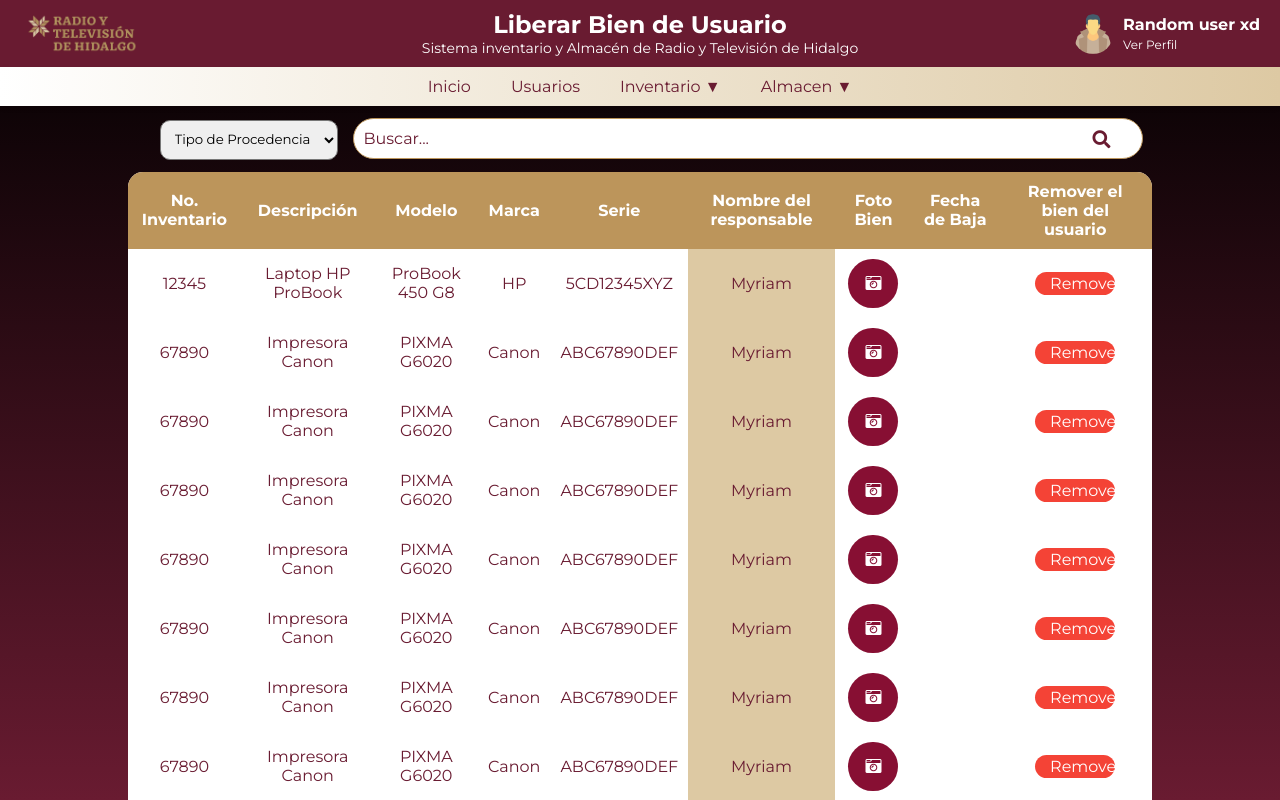
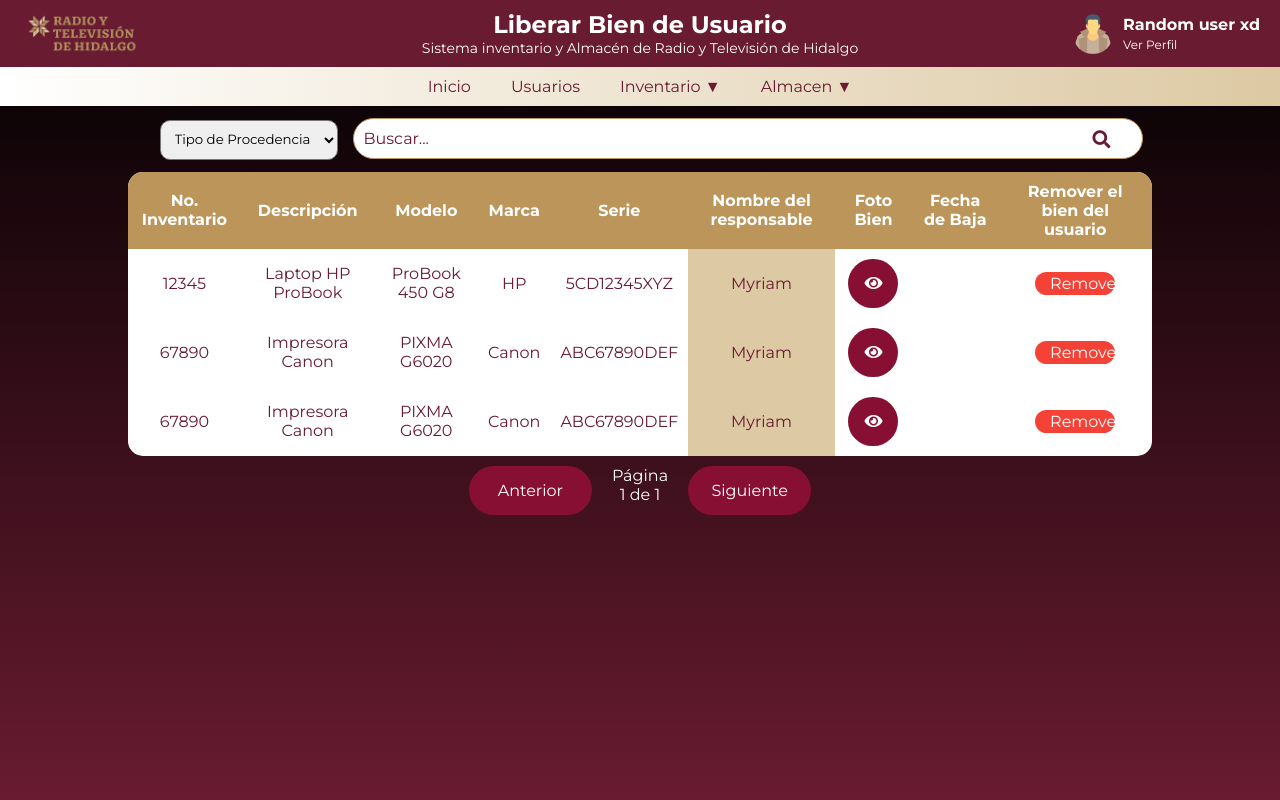
Before and after one commit to CrisOjeda9/almacenes-inventario-vue, a Vue app: page /liberarbien in a window 1280 px wide. Built offline with nearby package versions, Linux system fonts and the light colour scheme.

Commit message:
Actualizaciones de vistas

```diff
--- a/src/components/bajas.vue
+++ b/src/components/bajas.vue
@@ -128,11 +128,9 @@
                             </a>
                         </td>
                         <td>
-                            <a :href="'/ruta/del/archivo/' + bajas.fotoBien" download>
-                                <button class="btn-download">
-                                    <i class="fas fa-camera-retro"></i> <!-- Icon for photo -->
-                                </button>
-                            </a>
+                            <button @click="openModal(baja.fotoBien)" class="btn-download">
+                                <i class="fas fa-eye"></i>
+                            </button>
                         </td>
 
                     </tr>
@@ -145,7 +143,23 @@
                 <button :disabled="currentPage === totalPages" @click="changePage(currentPage + 1)">Siguiente</button>
             </div>
         </div>
-
+        <!-- Modal para mostrar imágenes -->
+        <div v-if="showModal" class="modal-overlay" @click="closeModal">
+            <div class="modal" @click.stop>
+                <h2>Imágenes</h2>
+                <hr>
+                <div class="image-container">
+                    <div v-for="(foto, i) in modalImages" :key="i" class="image-box">
+                        <!-- Envolvemos la imagen con un enlace -->
+                        <a :href="getImageUrl(foto)" target="_blank">
+                            <img :src="getImageUrl(foto)" alt="Foto del bien recibido" class="modal-img" />
+                        </a>
+                        <p class="image-name">{{ foto }}</p>
+                    </div>
+                </div>
+                <button @click="closeModal">Cerrar</button>
+            </div>
+        </div>
     </div>
 </template>
 
@@ -172,7 +186,7 @@ export default {
                     organoSuperior: "Organismo Descentralizado",
                     documentoAmpara: "/path/to/documento.pdf",
                     oficioSolicitud: "/path/to/oficio.pdf",
-                    fotoBien: "/path/to/foto.jpg"
+                    fotoBien: ["radio-y-television-de-hidalgo.jpg", "radio.jpeg", "radio2.jpg", "radio-y-television-de-hidalgo.jpg", "radio-y-television-de-hidalgo.jpg", "document_download.png", "logo.png"]
                 },
                 {
                     numerobien: "67890",
@@ -186,13 +200,15 @@ export default {
                     organoSuperior: "Organismo Descentralizado",
                     documentoAmpara: "/path/to/documento2.pdf",
                     oficioSolicitud: "/path/to/oficio2.pdf",
-                    fotoBien: "/path/to/foto2.jpg"
+                    fotoBien: ["radio-y-television-de-hidalgo.jpg", "radio.jpeg", "radio2.jpg", "radio-y-television-de-hidalgo.jpg", "radio-y-television-de-hidalgo.jpg", "document_download.png", "logo.png"]
                 }
             ],
             itemsPerPage: 10,
             currentPage: 1,
             filterTerm: '',
-            searchQuery: ''
+            searchQuery: '',
+            showModal: false,
+            modalImages: [],
         };
     },
     computed: {
@@ -219,6 +235,14 @@ export default {
         }
     },
     methods: {
+        openModal(fotos) {
+            this.modalImages = fotos;
+            this.showModal = true;
+        },
+        closeModal() {
+            this.showModal = false;
+            this.modalImages = [];
+        },
         goHome() {
             this.$router.push('home'); // Redirige a la página principal ("/"). Cambia el path si es necesario.
         },
@@ -244,6 +268,10 @@ export default {
                 this.currentPage = page;
             }
         },
+
+        getImageUrl(image) {
+            return require(`@/assets/${image}`);
+        },
     },
 };
 </script>
@@ -255,6 +283,83 @@ export default {
 }
 
 
+.image-container {
+    display: grid;
+    grid-template-columns: repeat(5, 1fr);
+    /* Muestra 5 imágenes por fila */
+    gap: 10px;
+    /* Espacio entre las imágenes */
+    margin-top: 20px;
+}
+
+.image-name {
+    font-size: 12px;
+    color: #333;
+    margin-top: 5px;
+    white-space: nowrap;
+    overflow: hidden;
+    text-overflow: ellipsis;
+    max-width: 200px;
+
+}
+
+
+.modal-img {
+    max-width: 300px;
+    border-radius: 8px;
+    width: auto;
+    height: 120px;
+
+}
+
+
+/* Efecto de zoom al pasar el cursor por encima de la imagen */
+.modal-img:hover {
+    transition: transform 0.3s ease-in-out;
+    transform: scale(1.1);
+    box-shadow: 0 4px 8px #6f7271;
+    /* Hace que la imagen crezca al 150% de su tamaño */
+}
+
+.modal-overlay {
+    position: fixed;
+    top: 0;
+    left: 0;
+    width: 100%;
+    height: 100%;
+    background: rgba(0, 0, 0, 0.5);
+    display: flex;
+    justify-content: center;
+    align-items: center;
+    z-index: 1000;
+    /* Asegúrate de que el modal esté por encima de otros elementos */
+}
+
+.modal {
+    background: white;
+    color: #691B31;
+    padding: 20px;
+    border-radius: 10px;
+    text-align: center;
+    width: 1100px;
+}
+
+.modal-overlay.show {
+    visibility: visible;
+}
+
+.modal button {
+    padding: 10px 20px;
+    background-color: #BC955B;
+    color: white;
+    border: none;
+    border-radius: 5px;
+    cursor: pointer;
+}
+
+.modal button:hover {
+    background-color: #691B31;
+}
 
 .pagination {
     display: flex;
--- a/src/components/historialbienes.vue
+++ b/src/components/historialbienes.vue
@@ -193,6 +193,8 @@ export default {
             filterTerm: '', // Variable para filtrar por término específico
             showModal: false,
             modalImages: [],
+            itemToRemove: null,
+
         };
     },
     computed: {
--- a/src/components/liberarBien.vue
+++ b/src/components/liberarBien.vue
@@ -99,11 +99,9 @@
                         <td>{{ baja.serie }}</td>
                         <td style="background-color: #ddc9a3;;">{{ baja.nombreresponsable }}</td>
                         <td>
-                            <a :href="'/ruta/del/archivo/' + baja.fotoBien" download>
-                                <button class="btn-download">
-                                    <i class="fas fa-camera-retro"></i> <!-- Icono para foto -->
-                                </button>
-                            </a>
+                            <button @click="openModal(baja.fotoBien)" class="btn-download">
+                                <i class="fas fa-eye"></i>
+                            </button>
                         </td>
                         <td>{{ baja.fechaBaja }}</td>
                         <td>
@@ -123,15 +121,33 @@
             </div>
         </div>
         <!-- Modal de Confirmación -->
-        <div v-if="showModal" class="modal-overlay">
+        <div v-if="showConfirmModal" class="modal-overlay">
             <div class="modal-content-delete">
                 <p>¿Estás seguro de que deseas remover este bien?</p>
                 <div class="modal-buttons">
                     <button @click="removeGood" class="btn-confirm">Confirmar</button>
-                    <button @click="showModal = false" class="btn-cancel">Cancelar</button>
+                    <button @click="showConfirmModal = false" class="btn-cancel">Cancelar</button>
                 </div>
             </div>
         </div>
+
+        <!-- Modal para mostrar imágenes -->
+        <div v-if="showImageModal" class="modal-overlay2" @click="closeModal">
+            <div class="modal2" @click.stop>
+                <h2>Imágenes</h2>
+                <hr>
+                <div class="image-container">
+                    <div v-for="(foto, i) in modalImages" :key="i" class="image-box">
+                        <a :href="getImageUrl(foto)" target="_blank">
+                            <img :src="getImageUrl(foto)" alt="Foto del bien recibido" class="modal-img" />
+                        </a>
+                        <p class="image-name">{{ foto }}</p>
+                    </div>
+                </div>
+                <button @click="closeModal">Cerrar</button>
+            </div>
+        </div>
+
     </div>
 </template>
 
@@ -154,7 +170,7 @@ export default {
                     serie: "5CD12345XYZ",
                     nombreresponsable: "Myriam",
                     fechaBaja: "",
-                    fotoBien: "/path/to/foto.jpg"
+                    fotoBien: ["radio-y-television-de-hidalgo.jpg", "radio.jpeg", "radio2.jpg", "radio-y-television-de-hidalgo.jpg", "radio-y-television-de-hidalgo.jpg", "document_download.png", "logo.png"]
                 },
                 {
                     numeroinventario: "67890",
@@ -164,7 +180,7 @@ export default {
                     serie: "ABC67890DEF",
                     nombreresponsable: "Myriam",
                     fechaBaja: "",
-                    fotoBien: "/path/to/foto2.jpg"
+                    fotoBien: ["radio-y-television-de-hidalgo.jpg", "radio.jpeg", "radio2.jpg", "radio-y-television-de-hidalgo.jpg", "radio-y-television-de-hidalgo.jpg", "document_download.png", "logo.png"]
                 },
                 {
                     numeroinventario: "67890",
@@ -174,95 +190,17 @@ export default {
                     serie: "ABC67890DEF",
                     nombreresponsable: "Myriam",
                     fechaBaja: "",
-                    fotoBien: "/path/to/foto2.jpg"
-                },
-                {
-                    numeroinventario: "67890",
-                    descripcion: "Impresora Canon",
-                    modelo: "PIXMA G6020",
-                    marca: "Canon",
-                    serie: "ABC67890DEF",
-                    nombreresponsable: "Myriam",
-                    fechaBaja: "",
-                    fotoBien: "/path/to/foto2.jpg"
-                },
-                {
-                    numeroinventario: "67890",
-                    descripcion: "Impresora Canon",
-                    modelo: "PIXMA G6020",
-                    marca: "Canon",
-                    serie: "ABC67890DEF",
-                    nombreresponsable: "Myriam",
-                    fechaBaja: "",
-                    fotoBien: "/path/to/foto2.jpg"
-                },
-                {
-                    numeroinventario: "67890",
-                    descripcion: "Impresora Canon",
-                    modelo: "PIXMA G6020",
-                    marca: "Canon",
-                    serie: "ABC67890DEF",
-                    nombreresponsable: "Myriam",
-                    fechaBaja: "",
-                    fotoBien: "/path/to/foto2.jpg"
-                },
-                {
-                    numeroinventario: "67890",
-                    descripcion: "Impresora Canon",
-                    modelo: "PIXMA G6020",
-                    marca: "Canon",
-                    serie: "ABC67890DEF",
-                    nombreresponsable: "Myriam",
-                    fechaBaja: "",
-                    fotoBien: "/path/to/foto2.jpg"
-                },
-                {
-                    numeroinventario: "67890",
-                    descripcion: "Impresora Canon",
-                    modelo: "PIXMA G6020",
-                    marca: "Canon",
-                    serie: "ABC67890DEF",
-                    nombreresponsable: "Myriam",
-                    fechaBaja: "",
-                    fotoBien: "/path/to/foto2.jpg"
-                },
-                {
-                    numeroinventario: "67890",
-                    descripcion: "Impresora Canon",
-                    modelo: "PIXMA G6020",
-                    marca: "Canon",
-                    serie: "ABC67890DEF",
-                    nombreresponsable: "Myriam",
-                    fechaBaja: "",
-                    fotoBien: "/path/to/foto2.jpg"
-                },
-                {
-                    numeroinventario: "67890",
-                    descripcion: "Impresora Canon",
-                    modelo: "PIXMA G6020",
-                    marca: "Canon",
-                    serie: "ABC67890DEF",
-                    nombreresponsable: "Myriam",
-                    fechaBaja: "",
-                    fotoBien: "/path/to/foto2.jpg"
-                },
-                {
-                    numeroinventario: "67890",
-                    descripcion: "Impresora Canon",
-                    modelo: "PIXMA G6020",
-                    marca: "Canon",
-                    serie: "ABC67890DEF",
-                    nombreresponsable: "Myriam",
-                    fechaBaja: "",
-                    fotoBien: "/path/to/foto2.jpg"
+                    fotoBien: ["radio-y-television-de-hidalgo.jpg", "radio.jpeg", "radio2.jpg", "radio-y-television-de-hidalgo.jpg", "radio-y-television-de-hidalgo.jpg", "document_download.png", "logo.png"]
                 }
             ],
             itemsPerPage: 10,
             currentPage: 1,
             filterTerm: '',
             searchQuery: '',
-            showModal: false,
+            showImageModal: false,
+            showConfirmModal: false,
             itemToRemove: null,
+            modalImages: [],
         };
     },
     computed: {
@@ -289,21 +227,31 @@ export default {
         }
     },
     methods: {
+
+
+        getImageUrl(image) {
+            return require(`@/assets/${image}`);
+        },
+        openModal(fotos) {
+            this.modalImages = fotos;
+            this.showImageModal = true;
+        },
+        closeModal() {
+            this.showImageModal = false;
+            this.modalImages = [];
+        },
         confirmRemove(baja) {
             this.itemToRemove = baja;
-            this.showModal = true;
+            this.showConfirmModal = true;
         },
         removeGood() {
             if (this.itemToRemove) {
                 this.itemToRemove.fechaBaja = new Date().toLocaleDateString();
-                this.itemToRemove.removido = true; // Marca que el bien ha sido removido
-
-                // Mover el elemento removido al final de la lista
+                this.itemToRemove.removido = true;
                 const index = this.bajas.indexOf(this.itemToRemove);
                 this.bajas.splice(index, 1);
                 this.bajas.push(this.itemToRemove);
-
-                this.showModal = false;
+                this.showConfirmModal = false;
                 this.itemToRemove = null;
             }
         },
@@ -339,6 +287,85 @@ export default {
 /* Aplicar Montserrat a todo el contenido */
 * {
     font-family: 'Montserrat', sans-serif;
+}
+
+
+.modal-overlay2 {
+    position: fixed;
+    top: 0;
+    left: 0;
+    width: 100%;
+    height: 100%;
+    background: rgba(0, 0, 0, 0.5);
+    display: flex;
+    justify-content: center;
+    align-items: center;
+    z-index: 1000;
+    /* Asegúrate de que el modal esté por encima de otros elementos */
+}
+
+.modal2 {
+    background: white;
+    color: #691B31;
+    padding: 20px;
+    border-radius: 10px;
+    text-align: center;
+    width: 1100px;
+}
+
+.modal-overlay2.show {
+    visibility: visible;
+}
+
+.modal2 button {
+    padding: 10px 20px;
+    background-color: #BC955B;
+    color: white;
+    border: none;
+    border-radius: 5px;
+    cursor: pointer;
+}
+
+.modal2 button:hover {
+    background-color: #691B31;
+}
+
+.image-container {
+    display: grid;
+    grid-template-columns: repeat(5, 1fr);
+    /* Muestra 5 imágenes por fila */
+    gap: 10px;
+    /* Espacio entre las imágenes */
+    margin-top: 20px;
+}
+
+.image-name {
+    font-size: 12px;
+    color: #333;
+    margin-top: 5px;
+    white-space: nowrap;
+    overflow: hidden;
+    text-overflow: ellipsis;
+    max-width: 200px;
+
+}
+
+
+.modal-img {
+    max-width: 300px;
+    border-radius: 8px;
+    width: auto;
+    height: 120px;
+
+}
+
+
+/* Efecto de zoom al pasar el cursor por encima de la imagen */
+.modal-img:hover {
+    transition: transform 0.3s ease-in-out;
+    transform: scale(1.1);
+    box-shadow: 0 4px 8px #6f7271;
+    /* Hace que la imagen crezca al 150% de su tamaño */
 }
 
 .removed-row {
```
Also changed, not shown: src/components/solicitudmateriales.vue (+45 -11 lines).
